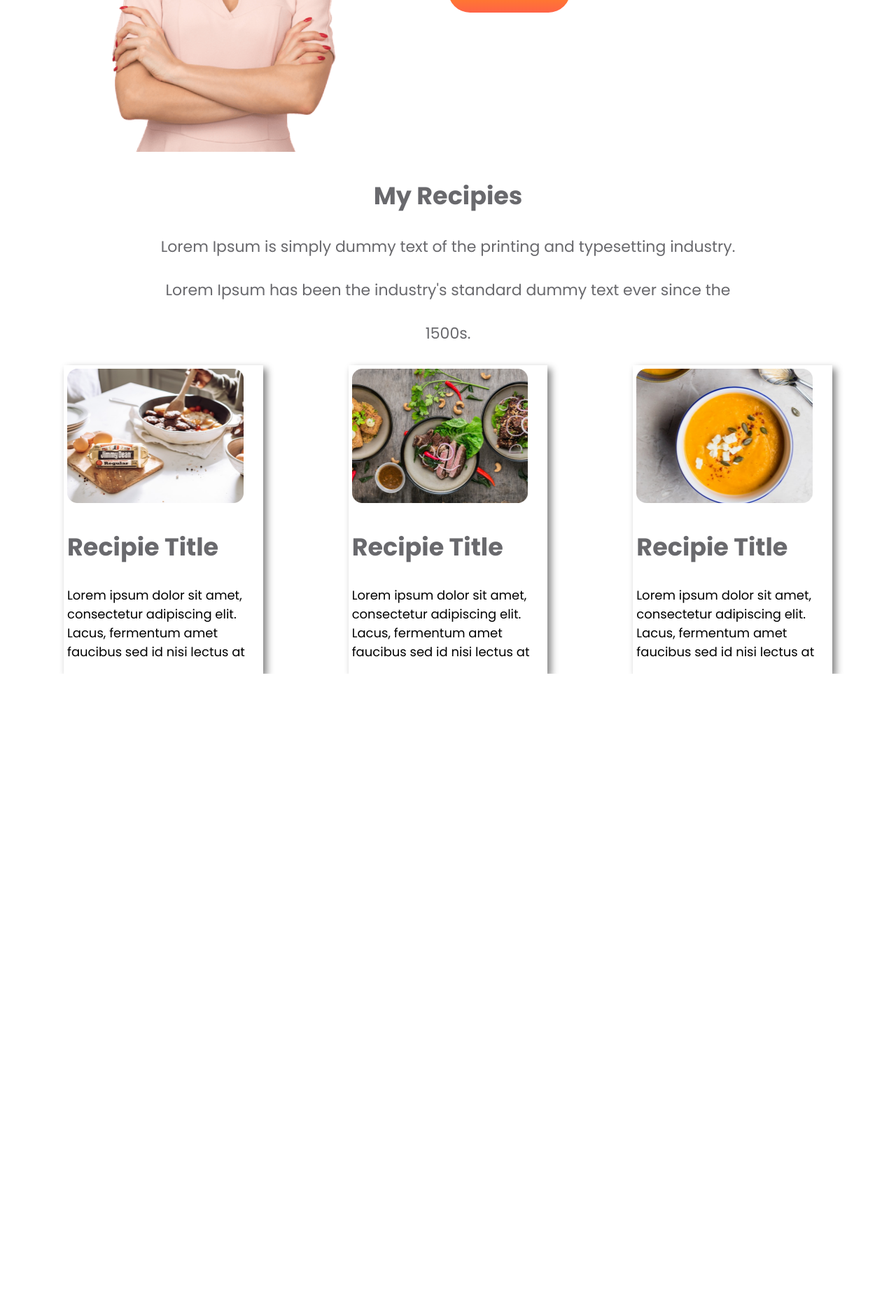
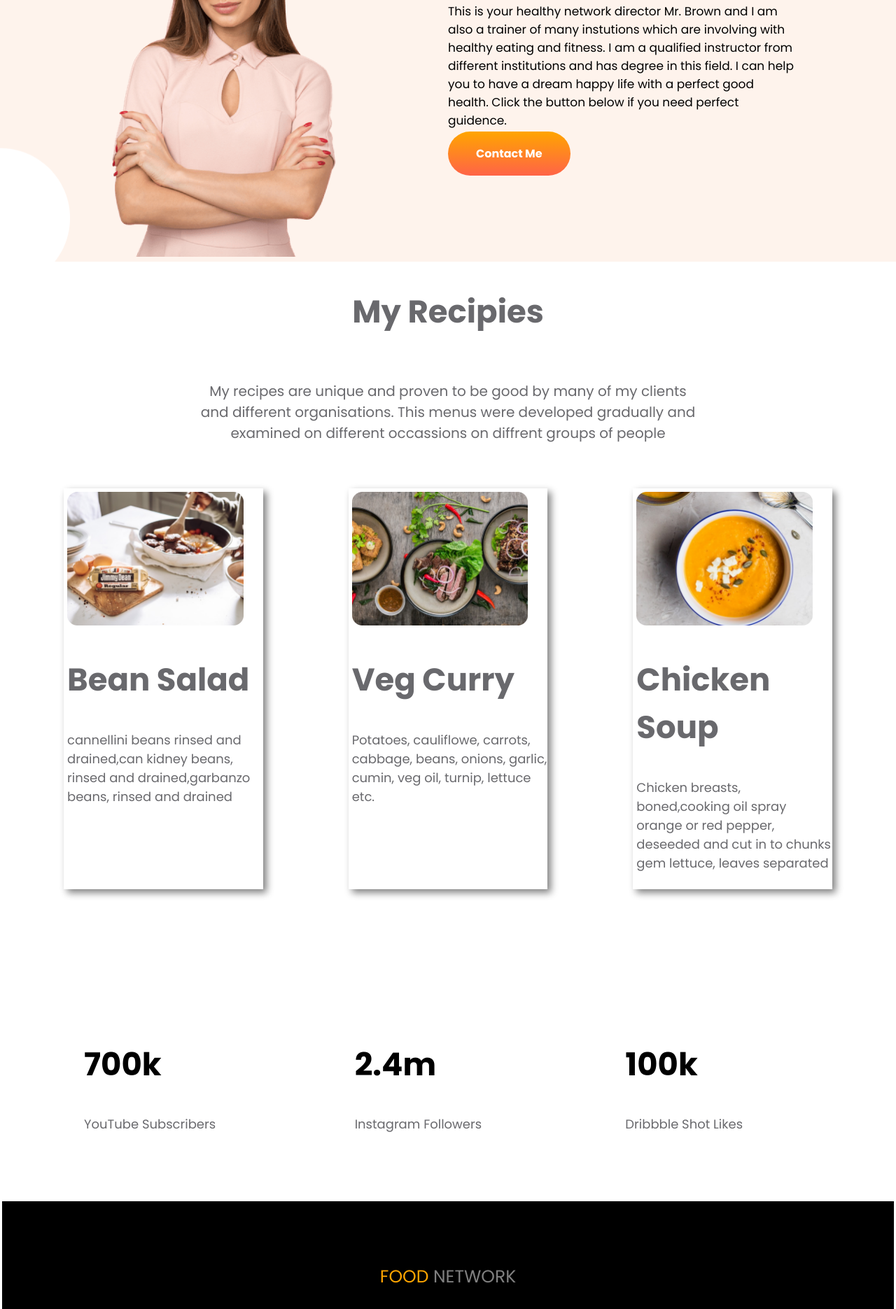
Before and after one commit to Bashir63/food-network, a plain HTML site: page index.html in a window 1280 px wide. Shown: the part 929-2800 px from the top of the page at 70% size. Before the commit the page ends 1892 px from the top, so only its background shows below. Drawn offline with Linux system fonts and the light colour scheme.

Commit message:
final update

```diff
--- a/index.html
+++ b/index.html
@@ -11,7 +11,7 @@
     <link rel="stylesheet" href="style.css">
 </head>
 <body>
-    <section class="flexible-container">
+    <section class="flexible-container intro-part">
         <div class="half-width top-left-part">
             <div>
                 <h1><span class="orange-color">Skip</span> The Diet, </h1>
@@ -24,7 +24,7 @@
             </div>
 
             <div>
-                <a class="link-button" target="_blank" href="https://www.linkedin.com">Order Food</a>
+                <a class="link-button" target="_blank" href="https://www.foodnetwork.com/healthy">Order Food</a>
             </div>
         </div>
 
@@ -33,7 +33,7 @@
         </div>
     </section>
 
-    <section class="flexible-container" >
+    <section class="flexible-container contact-me" >
         <div class="about-me">
             <img src="images/Person Image.png" alt="">
 
@@ -41,11 +41,7 @@
 
         <div class="about-me">
             <h2>About Me</h2>
-            <h4 id="middle-part">Lorem ipsum dolor sit amet, consectetur adipiscing
-            elit. Condimentum diam orci pretium a pharetra,
-            feugiat cursus. Dictumst risus, sem egestas odio cras
-            adipiscing vulputate. Nisi, risus in suscipit non. Non
-            commodo volutpat, pharetra, vel</h4>
+            <h4 id="middle-part">This is your healthy network director Mr. Brown and I am also a trainer of many instutions which are involving with healthy eating and fitness. I am a qualified instructor from different institutions and has degree in this field. I can help you to have a dream happy life with a perfect good health. Click the button below if you need perfect guidence. </h4>
             <a class="link-button" target="_blank" href="https://www.linkedin.com">Contact Me</a>
         </div>
     </section>
@@ -53,9 +49,8 @@
     <section>
         <div class="centering-place">
             <h2>My Recipies</h2>
-            <h4>Lorem Ipsum is simply dummy text of the printing and typesetting industry.</h4>
-            <h4>Lorem Ipsum has been the industry's standard dummy text ever since the</h4>
-            <h4>1500s.</h4>
+            <p id="para-part">My recipes are unique and proven to be good by many of my clients and different organisations. This menus were developed gradually and examined on different occassions on diffrent groups of people</p>
+
 
 
         </div>
@@ -64,30 +59,44 @@
 
         <div class="recipe-items">
             <img src="images/Project Cover.jpg" alt="">
-            <h2>Recipie Title</h2>
-            <h3>Lorem ipsum dolor sit amet,
-            consectetur adipiscing elit. Lacus,
-            fermentum amet faucibus sed id nisi
-            lectus at</h3>
+            <h2>Bean Salad</h2>
+            <h4>cannellini beans rinsed and drained,can kidney beans, rinsed and drained,garbanzo beans, rinsed and drained </h4>
         </div>
 
         <div class="recipe-items">
             <img src="images/Project Cover1.jpg" alt="">
-            <h2>Recipie Title</h2>
-            <h3>Lorem ipsum dolor sit amet,
-            consectetur adipiscing elit. Lacus,
-            fermentum amet faucibus sed id nisi
-            lectus at</h3>
+            <h2>Veg Curry</h2>
+            <h4>Potatoes, cauliflowe, carrots, cabbage, beans, onions, garlic, cumin, veg oil, turnip, lettuce etc.</h4>
         </div>
 
         <div class="recipe-items">
             <img src="images/Project Cover 2.png" alt="">
-            <h2>Recipie Title</h2>
-            <h3>Lorem ipsum dolor sit amet,
-            consectetur adipiscing elit. Lacus,
-            fermentum amet faucibus sed id nisi
-            lectus at</h3>
+            <h2>Chicken Soup</h2>
+            <h4>Chicken breasts, boned,cooking oil spray
+            orange or red pepper, deseeded and cut in to chunks
+            gem lettuce, leaves separated</h4>
         </div>
     </section>
+    <section class="flexible-container media-info">
+        <div class="half-width" >
+            <h2 class="color-black">700k</h2>
+            <h4>YouTube Subscribers</h>
+        </div>
+        <div class="half-width">
+            <h2 class="color-black">2.4m</h2>
+            <h4>Instagram Followers</h4>
+        </div>
+        <div class="half-width">
+            <h2 class="color-black" >100k</h2>
+            <h4>Dribbble Shot Likes</h4>
+        </div>
+
+    </section>
+
+    <footer class="footer-lines">
+        <h3><span class="orange-color" >FOOD</span> <span class="grey-color">NETWORK</span</h3>
+        <h4 id="footer-bottom">Eat healthy to live healthy. Live healthy to live happ</h4>
+
+    </footer>
 </body>
 </html>
--- a/style.css
+++ b/style.css
@@ -12,16 +12,16 @@ h1{
 
 }
 h2{
-    font-size: 35px;
+    font-size: 45px;
     color:rgb(105, 105, 109)
 }
 h3{
-   font-size: 18px;
+   font-size: 25px;
     font-weight: 350;
 }
 
 h4{
-    font-size: 22px;
+    font-size: 18px;
     font-weight: 400;
     color:rgb(105, 105, 109)
 }
@@ -40,6 +40,12 @@ p{
 }
 .orange-color{
     color: orange;
+}
+.grey-color{
+    color: grey;
+}
+.color-black{
+    color: black;
 }
 
 .flexible-container{
@@ -65,8 +71,18 @@ p{
 
 
 }
+.intro-part{
+    padding-bottom: 150px;
+}
 .about-me{
     width: 50%;
+
+}
+.contact-me{
+
+    background-image: url(images/7.png);
+    background-origin: border-box;
+
 
 }
 .about-me img{
@@ -88,8 +104,12 @@ p{
     padding-left: 30px;
     padding-right:30px;
 
+}
+#para-part{
+    padding-left: 220px;
+    padding-right: 220px;
+}
 
-}
 .recipe-items img{
     width:90%;
 }
@@ -104,3 +124,21 @@ p{
     padding-top: 5px;
 
 }
+
+
+.media-info{
+    padding-top: 180px;
+    padding-left: 120px;
+    padding-bottom: 70px;
+}
+.footer-lines{
+    text-align: center;
+    color: white;
+    border: solid;
+    padding: 5%;
+    background-color:black;
+
+}
+#footer-bottom{
+    color: lightgray;
+}
```
Also changed, not shown: images/7.png (added).
